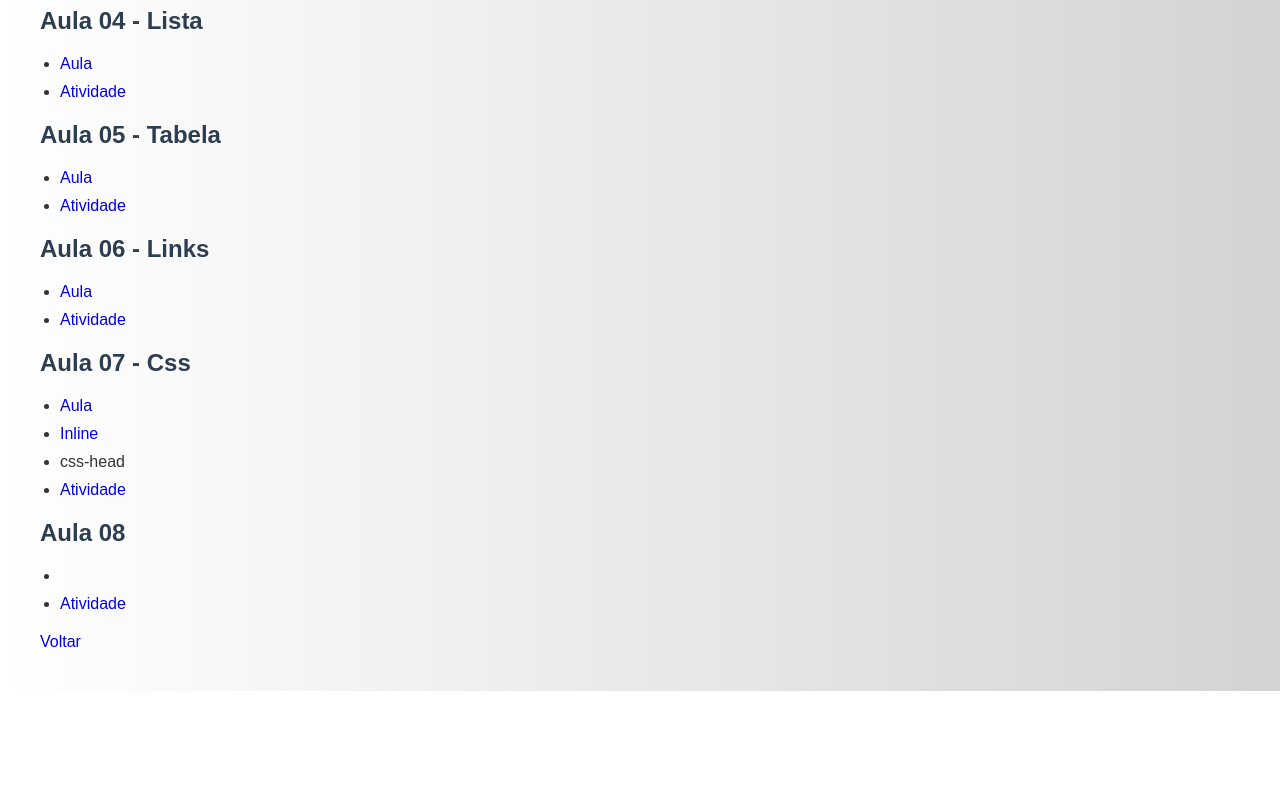
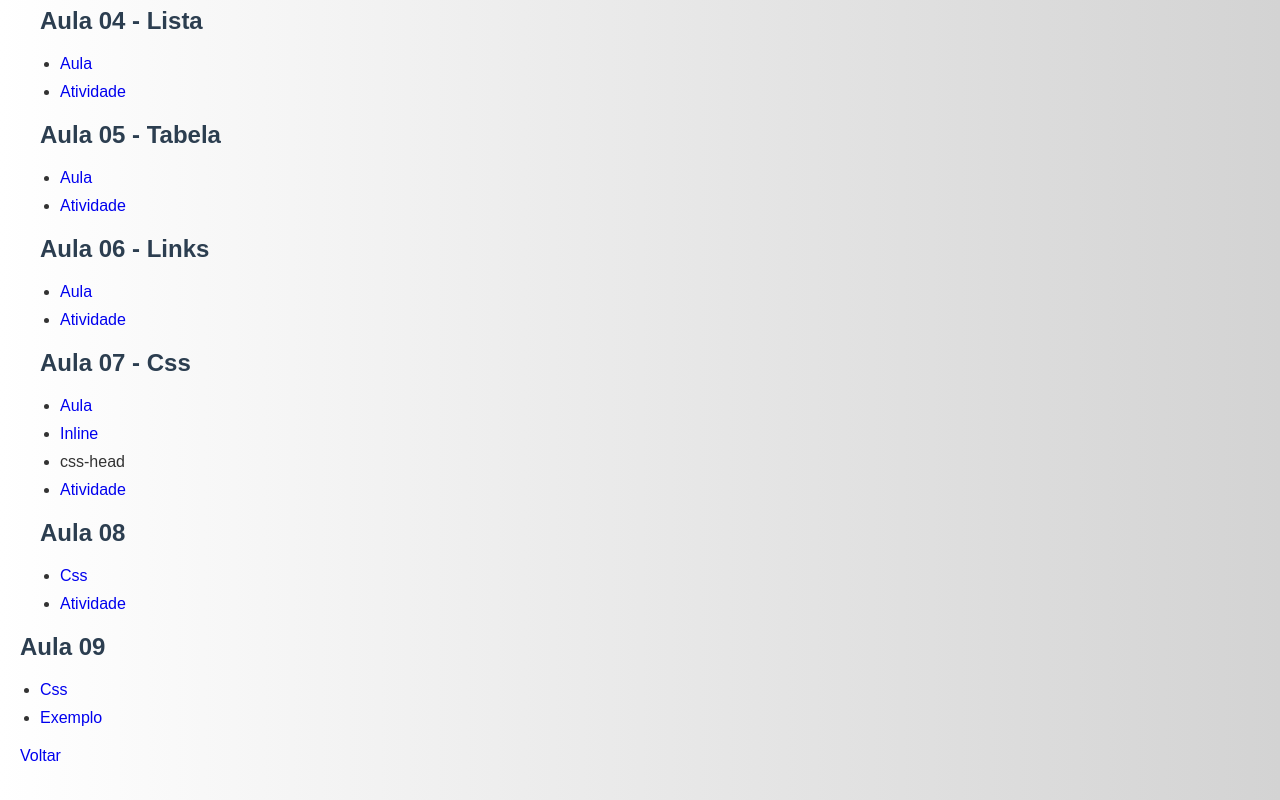
Before and after one commit to carllos39/UC2TI09, a plain HTML site: page index.html in a window 1280 px wide. Shown: the part 420-1220 px from the top of the page. Before the commit the page ends 1111 px from the top, so only its background shows below. Drawn offline with Linux system fonts and the light colour scheme.

Commit message:
atualizar

```diff
--- a/index.html
+++ b/index.html
@@ -112,9 +112,15 @@
     </ul>
     <h2>Aula 08</h2>
     <ul>
-        <li><a href="./UC2TI09/aula/08/index.html"></a></li>
+        <li><a href="./UC2TI09/aula/08/index.html">Css</a></li>
         <li><a href="./UC2TI09/aula/08/Atividade/atividade.html">Atividade</a></li>
     </ul>
+</ul>
+<h2>Aula 09</h2>
+<ul>
+    <li><a href="./UC2TI09/aula/09/index.html">Css</a></li>
+    <li><a href="./UC2TI09/aula/09/exemplo.html">Exemplo</a></li>
+</ul>
     <p><a href="index.html">Voltar</a></p>
 </body>
 </html>
```
